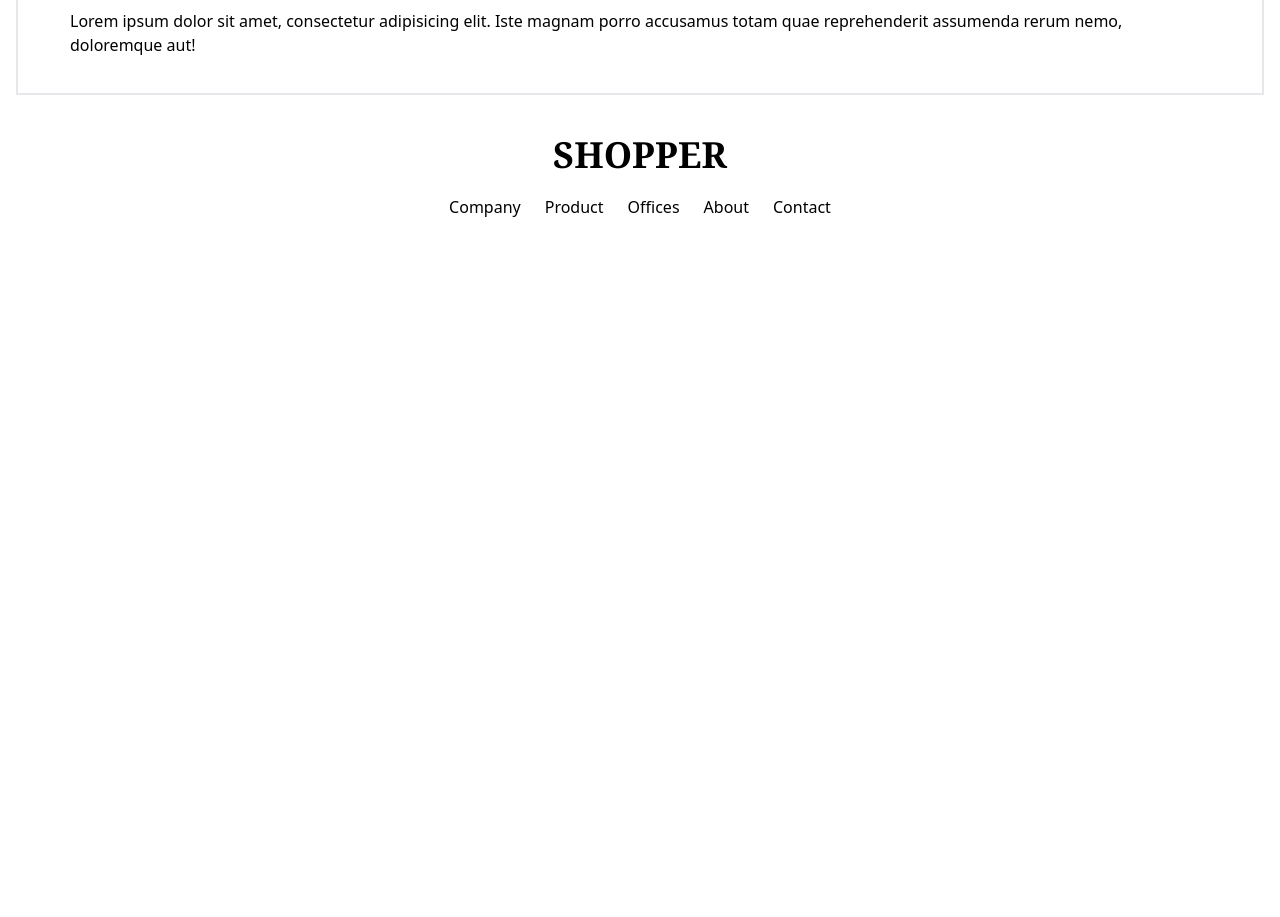
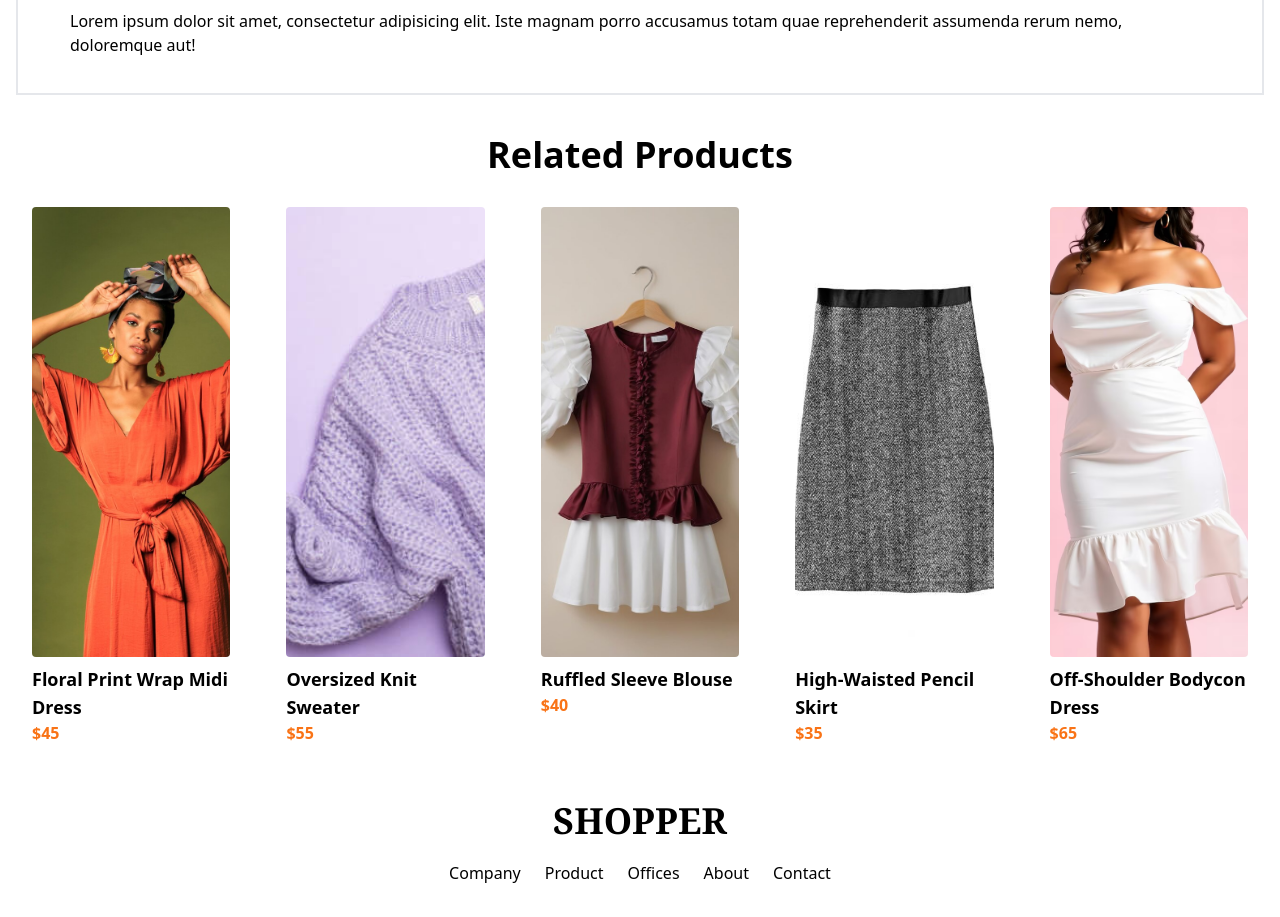
Before and after one commit to Jedidiah5/Shopper-React-Project, a React (Vite) app: page /details/1 in a window 1280 px wide. Shown: the part 980-1897 px from the top of the page. Before the commit the page ends 1231 px from the top, so only its background shows below. Built offline with nearby package versions, Linux system fonts and the light colour scheme.

Commit message:
Added related products section to DetailsPage component, displaying up to five products from the same category, enhancing user engagement and navigation.

```diff
--- a/src/components/DetailsPage.jsx
+++ b/src/components/DetailsPage.jsx
@@ -2,6 +2,8 @@ import React, { useState } from 'react'
 import { useParams, useNavigate } from 'react-router-dom'
 import { all_products } from '../data/products'
 import { Link } from 'react-router-dom'
+import WomenProduct from './WomenProduct'
+
 
 function DetailsPage() {
   const { id } = useParams();
@@ -123,9 +125,27 @@ function DetailsPage() {
         </div>
       </div>
 
+      <div className="mt-10">
+        <h2 className="text-4xl font-bold mb-4 text-center">Related Products</h2>
+        <div className="grid grid-cols-1 sm:grid-cols-2 md:grid-cols-3 lg:grid-cols-5 gap-6">
+          {all_products
+            .filter(p => p.id !== product.id && p.category === product.category)
+            .slice(0, 5)
+            .map(related => (
+              <Link key={related.id} to={`/details/${related.id}`} className="block  rounded-lg p-4">
+                <img src={related.image} alt={related.name} className="h-[450px] w-72  object-cover mb-2 rounded" />
+                <h3 className="text-lg font-semibold">{related.name}</h3>
+                <p className="text-orange-500 font-bold">${related.new_price}</p>
+              </Link>
+            ))}
+        </div>
+      </div>
+
       <div className='mt-10 flex justify-center'>
         <img src="" alt="" /><span className='text-4xl font-bold font-serif'>SHOPPER</span>
       </div>
+
+
 
       <div className='flex justify-center mt-5'>
           <a className='px-3' href="">Company</a>
```
